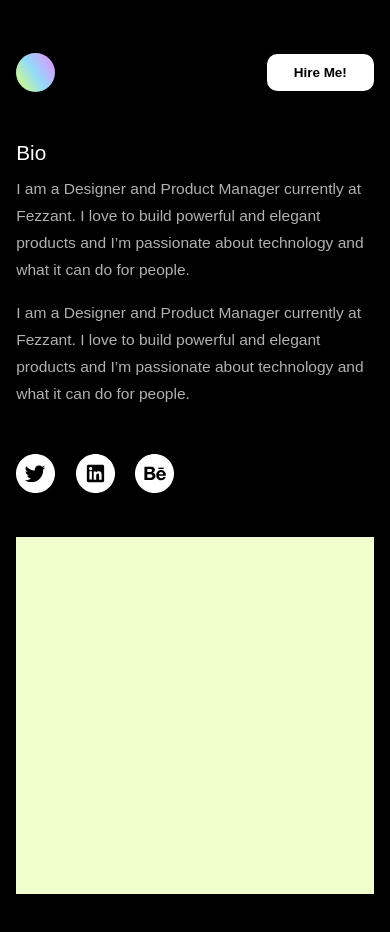
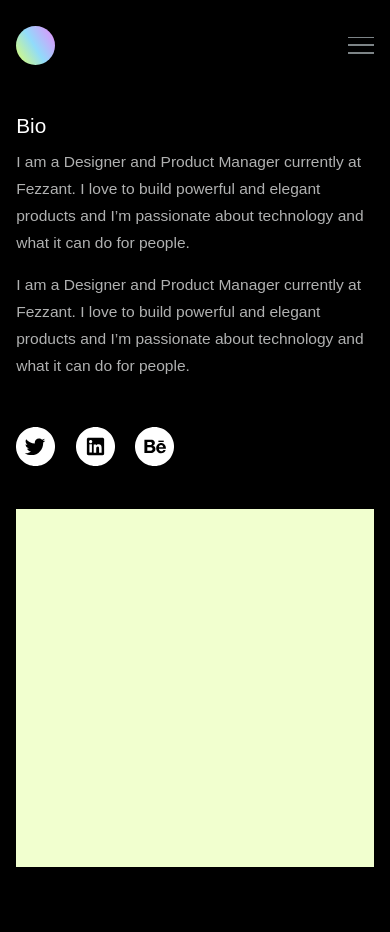
Before and after one commit to cyberkillua/abdyfolio, a React (Vite) app: page /profile in a window 390 px wide. Shown: the top 932 px of the page. Built offline with nearby package versions, Linux system fonts and the light colour scheme; a web font is replaced by a local one.

Commit message:
finished media query

```diff
--- a/src/components/Button/button.scss
+++ b/src/components/Button/button.scss
@@ -20,5 +20,8 @@
 
     @include mobile{
         position: static;
+        margin-block: 2rem;
+        align-self: flex-start;
+        // display: none;
     }
 }
--- a/src/components/navbar/navbar.jsx
+++ b/src/components/navbar/navbar.jsx
@@ -1,8 +1,12 @@
+import { useState } from "react";
 import { NavLink } from "react-router-dom";
+import useWindowSize from "../../hooks/useWindowSize";
 import Button from "../Button/button";
 import "./navbar.scss";
 
 const Navbar = () => {
+    const [ navOpen, setNavopen ] = useState(false)
+    const { isDesktop, isMobile } = useWindowSize()
     const NavItem = [
         {
             name: "Home",
@@ -18,17 +22,21 @@ const Navbar = () => {
         }
     ]
 
+    const handleNavOpen = () => {
+        setNavopen(prevNavOpen => !prevNavOpen)
+    }
 
     return (
         <nav className="nav">
             <div className="logo">
                 <img src="/logo.svg" alt="logo" />
             </div>
-            <ul className="nav_center">
+            <ul className="nav_center" style={isMobile && navOpen ? { transform: 'translateX(0)' } : {}}>
+            { isMobile && (<Button text={"Hire me!"} />) }
                 {
                     NavItem.map((navItem, index) => {
                         return (
-                            <NavLink to={navItem.link} className={({ isActive }) => isActive ? "nav_link active" : "nav_link" } key={index}>
+                            <NavLink to={navItem.link} className={({ isActive }) => isActive ? "nav_link active" : "nav_link"} key={index}>
                                 <li className="nav_item paragraph--8">{navItem.name}</li>
                                 <img src="/arrow-up-right.svg" className="icon-sm" alt="arrow-icon" />
                             </NavLink>
@@ -36,9 +44,18 @@ const Navbar = () => {
                     })
                 }
             </ul>
-
-            <Button text={"Hire me!"} />
-
+            {
+                isDesktop &&  (<Button text={"Hire me!"} />)
+            }
+           {
+             isMobile && (
+                <div className="hamburger" data-open={`${navOpen}`} onClick={handleNavOpen}>
+                    <div className="hamburger__line hamburger_line--one"></div>
+                    <div className="hamburger__line hamburger_line--two"></div>
+                    <div className="hamburger__line hamburger_line--three"></div>
+                </div>
+             )
+           }
         </nav>
     );
 }
--- a/src/components/navbar/navbar.scss
+++ b/src/components/navbar/navbar.scss
@@ -2,7 +2,7 @@
 
 
 
-.nav{
+.nav {
     display: flex;
     top: 0;
     width: 100%;
@@ -12,46 +12,102 @@
     padding-top: toRem(42);
     padding-bottom: toRem(10);
 
-    .logo{
+    @include mobile{
+        padding-top: 0;
+    }
+
+    .logo {
         width: toRem(60);
         height: toRem(60);
 
-        img{
+        img {
             width: 100%;
             height: 100%;
         }
     }
 
-    &_center{
+    &_center {
         display: flex;
         background-color: $bg-200;
         padding: 1.7rem 2.7rem;
         gap: toRem(40);
         border-radius: toRem(73);
 
-        @include mobile{
-            display: none;
+        @include mobile {
+            position: fixed;
+            padding-top: 8rem;
+            flex-direction: column;
+            width: 100vw;
+            height: 100vh;
+            transform: translatex(101%);
+            transition: transform .8s cubic-bezier(0.76, 0, 0.24, 1);
+            inset: 0;
+            z-index: 30;
+            border-radius: 0;
+            background-color: #000000;
         }
     }
 
-    a{
+    a {
         color: $text-100;
     }
 
-    &_link{
+    &_link {
         display: flex;
         align-items: center;
         gap: toRem(10);
         align-items: center;
         transition: color .3s ease-in;
 
-        &:hover{
+        &:hover {
             color: #ffffff;
             transition: color .3s ease-in;
         }
+
+        @include mobile {}
     }
-    .active{
+
+    .active {
         color: #ffffff;
     }
 
+    .hamburger {
+        align-items: flex-end;
+        display: flex;
+        flex-direction: column;
+        gap: 0;
+        justify-content: space-between;
+        height: 1.7rem;
+        overflow: hidden;
+        transition: all .5s ease-out;
+        width: 2.5rem;
+        z-index: 42;
+
+        &__line {
+            background-color: #7d8487;
+            height: .18rem;
+            transform-origin: center right;
+            transition: all .5s ease-out;
+            width: 100%;
+        }
+    }
 }
+
+.hamburger[data-open='true'] .hamburger_line--one {
+    transform: rotate(-45deg);
+    width: 2.7rem;
+}
+
+.hamburger[data-open='true'] .hamburger_line--two {
+    transform: translate(8rem);
+}
+
+.hamburger[data-open='true'] .hamburger_line--three {
+    max-width: 2.7rem;
+    transform: rotate(45deg);
+    width: 2.7rem;
+}
+
+.hamburger[data-open='true'] .hamburger_line {
+    background-color: #7d8487;
+}
--- a/src/components/page-transition/pageTransition.scss
+++ b/src/components/page-transition/pageTransition.scss
@@ -2,7 +2,7 @@
 
 .slide_in{
     position: fixed;
-    z-index: 30;
+    z-index: 50;
     inset: 0;
     width: 100vw;
     height: 100vh;
@@ -12,7 +12,7 @@
 
 .slide_out{
     position: fixed;
-    z-index: 35;
+    z-index: 50;
     inset: 0;
     width: 100vw;
     height: 100vh;
--- a/src/pages/home/home.jsx
+++ b/src/pages/home/home.jsx
@@ -63,7 +63,7 @@ const Home = () => {
         <main className="home_container">
             <Navbar />
             <section className="hero" >
-                <h2 className="hero_header header--2">Digital{ isDesktop && (<br></br>)} Product Designer</h2>
+                <h2  className="hero_header header--2">Digital{ isDesktop && (<br></br>)} Product Designer</h2>
                 <p className="paragraph--2 hero_text">
                     I am a Designer and Product Manager currently at Fezzant.
                     I love to build powerful and elegant products.
--- a/src/styles/base/_generics.scss
+++ b/src/styles/base/_generics.scss
@@ -12,6 +12,10 @@
     font-size: 1.3rem;
     font-weight: 400;
     line-height: 1.2rem;
+
+    @include mobile{
+        font-size: 1.8rem;
+    }
 }
 
 .paragraph--2 {
```
